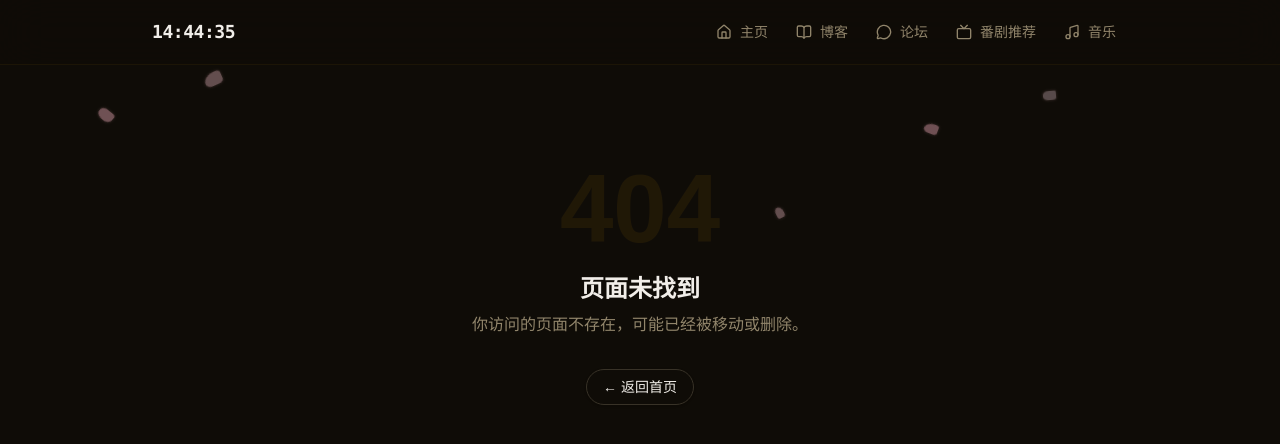
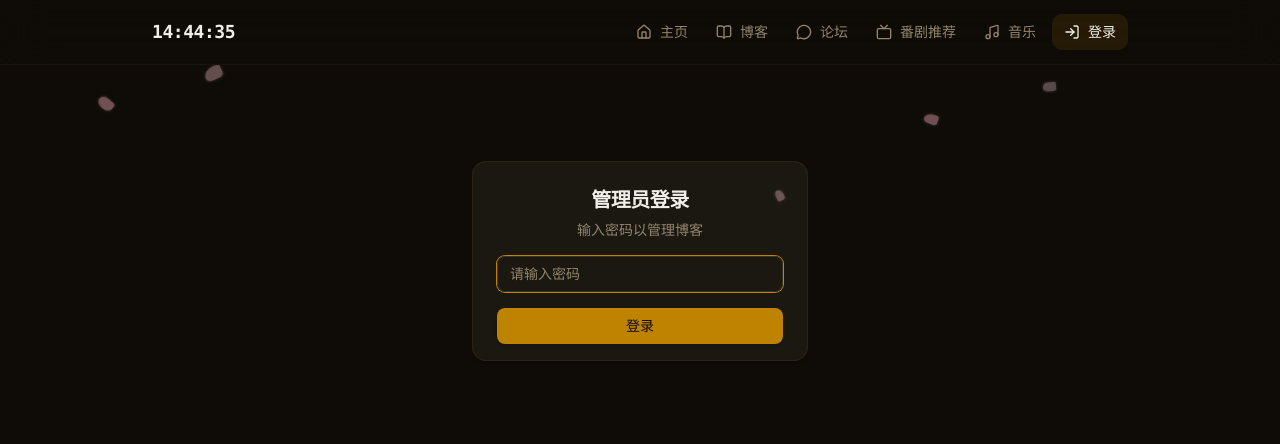
Before and after one commit to xdfqgg/page, a React (Vite) app: page /login in a window 1280 px wide. Before the commit this address had no page. Shown: the top 444 px of the page. Built offline with nearby package versions, Linux system fonts and the light colour scheme.

Commit message:
feat: admin login system

```diff
--- /dev/null
+++ b/src/contexts/AuthContext.tsx
@@ -0,0 +1,73 @@
+import {
+  createContext,
+  useContext,
+  useState,
+  type ReactNode,
+} from "react";
+
+/**
+ * AuthContext — 管理员认证状态管理
+ *
+ * 登录后 token 存 localStorage，刷新页面不丢失。
+ * 退出时清除 token。
+ */
+
+interface AuthState {
+  isLoggedIn: boolean;
+  token: string | null;
+  login: (password: string) => Promise<boolean>;
+  logout: () => void;
+}
+
+const AuthContext = createContext<AuthState | null>(null);
+
+export function AuthProvider({ children }: { children: ReactNode }) {
+  const [token, setToken] = useState<string | null>(() => {
+    return localStorage.getItem("admin_token");
+  });
+
+  const isLoggedIn = !!token;
+
+  /** 登录：POST /api/auth 验证密码 */
+  const login = async (password: string): Promise<boolean> => {
+    try {
+      const res = await fetch("/api/auth", {
+        method: "POST",
+        headers: { "Content-Type": "application/json" },
+        body: JSON.stringify({ password }),
+      });
+
+      if (!res.ok) {
+        const data = (await res.json()) as { error?: string };
+        throw new Error(data.error || "登录失败");
+      }
+
+      const data = (await res.json()) as { token: string };
+      localStorage.setItem("admin_token", data.token);
+      setToken(data.token);
+      return true;
+    } catch (err) {
+      console.error("登录失败:", err);
+      return false;
+    }
+  };
+
+  /** 退出 */
+  const logout = () => {
+    localStorage.removeItem("admin_token");
+    setToken(null);
+  };
+
+  return (
+    <AuthContext.Provider value={{ isLoggedIn, token, login, logout }}>
+      {children}
+    </AuthContext.Provider>
+  );
+}
+
+/** Hook：在组件中获取认证状态 */
+export function useAuth(): AuthState {
+  const ctx = useContext(AuthContext);
+  if (!ctx) throw new Error("useAuth 必须在 AuthProvider 内使用");
+  return ctx;
+}
--- a/src/layouts/Layout.tsx
+++ b/src/layouts/Layout.tsx
@@ -7,9 +7,12 @@ import {
   MessageCircle,
   Tv,
   Music,
+  LogIn,
+  LogOut,
   type LucideIcon,
 } from "lucide-react";
 import SakuraPetals from "@/components/SakuraPetals";
+import { useAuth } from "@/contexts/AuthContext";
 
 /**
  * Layout — 全局布局（暗色极简风格，参考 2x.nz）
@@ -63,6 +66,7 @@ function useClock() {
 
 export default function Layout() {
   const clock = useClock();
+  const { isLoggedIn, logout } = useAuth();
 
   return (
     <div className="min-h-screen bg-background text-foreground antialiased">
@@ -100,6 +104,32 @@ export default function Layout() {
                 {item.label}
               </NavLink>
             ))}
+
+            {/* ─── 登录/退出按钮 ─── */}
+            {isLoggedIn ? (
+              <button
+                onClick={logout}
+                className="inline-flex items-center gap-2 px-3 py-2 rounded-lg text-sm font-medium text-muted-foreground hover:text-foreground hover:bg-primary/5 transition-colors cursor-pointer"
+              >
+                <LogOut className="h-4 w-4" />
+                退出
+              </button>
+            ) : (
+              <NavLink
+                to="/login"
+                className={({ isActive }) =>
+                  cn(
+                    "inline-flex items-center gap-2 px-3 py-2 rounded-lg text-sm font-medium transition-colors",
+                    isActive
+                      ? "bg-primary/12 text-foreground"
+                      : "text-muted-foreground hover:text-foreground hover:bg-primary/5"
+                  )
+                }
+              >
+                <LogIn className="h-4 w-4" />
+                登录
+              </NavLink>
+            )}
           </nav>
         </div>
       </header>
--- a/src/main.tsx
+++ b/src/main.tsx
@@ -1,6 +1,7 @@
 import { StrictMode } from "react";
 import { createRoot } from "react-dom/client";
 import { BrowserRouter, Routes, Route } from "react-router";
+import { AuthProvider } from "./contexts/AuthContext";
 import "./index.css";
 import Layout from "./layouts/Layout";
 import Home from "./pages/Home";
@@ -9,6 +10,7 @@ import PostPage from "./pages/Post";
 import Forum from "./pages/Forum";
 import Anime from "./pages/Anime";
 import Music from "./pages/Music";
+import Login from "./pages/Login";
 import About from "./pages/About";
 import AnimeDemo from "./pages/AnimeDemo";
 import NotFound from "./pages/NotFound";
@@ -16,44 +18,36 @@ import NotFound from "./pages/NotFound";
 /**
  * main.tsx — 应用入口
  *
- * ─── 路由结构 ───
- *
- *   /             → Layout > Home（Landing Page）
- *   /blog         → Layout > Blog（博客列表）
- *   /forum        → Layout > Forum（论坛）
- *   /ai-art       → Layout > AiArt（AI 绘图）
- *   /about        → Layout > About
- *   /anime-demo   → Layout > AnimeDemo
- *   /*            → Layout > NotFound（404）
- *
- * 所有页面共享 Layout 组件（导航栏 + 暗色背景）。
+ * 路由：
+ *   /             → 首页
+ *   /blog         → 博客列表
+ *   /blog/:slug   → 文章详情
+ *   /forum        → 论坛
+ *   /anime        → 番剧推荐
+ *   /music        → 音乐
+ *   /login        → 管理员登录
+ *   /*            → 404
  */
 
 createRoot(document.getElementById("root")!).render(
   <StrictMode>
-    {/* basename: GitHub Pages 部署路径。本地 dev 时为空，构建时为 '/-/' */}
+    <AuthProvider>
       <BrowserRouter basename={import.meta.env.BASE_URL}>
         <Routes>
           <Route path="/" element={<Layout />}>
-          {/* 首页：Landing Page */}
             <Route index element={<Home />} />
-          {/* 博客列表页 + 文章详情 */}
             <Route path="blog" element={<Blog />} />
             <Route path="blog/:slug" element={<PostPage />} />
-          {/* 论坛页 */}
             <Route path="forum" element={<Forum />} />
-          {/* 番剧推荐页 */}
             <Route path="anime" element={<Anime />} />
-          {/* 音乐页 */}
             <Route path="music" element={<Music />} />
-          {/* 关于页 */}
+            <Route path="login" element={<Login />} />
             <Route path="about" element={<About />} />
-          {/* animejs 动画教学 Demo */}
             <Route path="anime-demo" element={<AnimeDemo />} />
-          {/* 404 兜底：匹配所有未定义的路径 */}
             <Route path="*" element={<NotFound />} />
           </Route>
         </Routes>
       </BrowserRouter>
+    </AuthProvider>
   </StrictMode>
 );
--- /dev/null
+++ b/src/pages/Login.tsx
@@ -0,0 +1,62 @@
+import { useState } from "react";
+import { useNavigate } from "react-router";
+import { Button } from "@/components/ui/button";
+import { Input } from "@/components/ui/input";
+import { Card, CardHeader, CardTitle, CardDescription, CardContent } from "@/components/ui/card";
+import { useAuth } from "@/contexts/AuthContext";
+
+/**
+ * Login — 管理员登录页面
+ */
+export default function Login() {
+  const { login } = useAuth();
+  const navigate = useNavigate();
+  const [password, setPassword] = useState("");
+  const [error, setError] = useState("");
+  const [loading, setLoading] = useState(false);
+
+  const handleSubmit = async (e: React.FormEvent) => {
+    e.preventDefault();
+    if (!password.trim()) return;
+
+    setLoading(true);
+    setError("");
+
+    const ok = await login(password);
+    setLoading(false);
+
+    if (ok) {
+      navigate("/");
+    } else {
+      setError("密码错误，请重试");
+    }
+  };
+
+  return (
+    <div className="mx-auto max-w-sm px-6 py-24">
+      <Card className="border-primary/[0.1] bg-card">
+        <CardHeader className="text-center">
+          <CardTitle className="text-xl">管理员登录</CardTitle>
+          <CardDescription>输入密码以管理博客</CardDescription>
+        </CardHeader>
+        <CardContent>
+          <form onSubmit={handleSubmit} className="space-y-4">
+            <Input
+              type="password"
+              placeholder="请输入密码"
+              value={password}
+              onChange={(e) => setPassword(e.target.value)}
+              autoFocus
+            />
+            {error && (
+              <p className="text-sm text-destructive">{error}</p>
+            )}
+            <Button type="submit" className="w-full" disabled={loading}>
+              {loading ? "验证中..." : "登录"}
+            </Button>
+          </form>
+        </CardContent>
+      </Card>
+    </div>
+  );
+}
```
Also changed, not shown: 1 other file (tests, documents, lock files or other folders). Lines whose indentation alone changed are shown as unchanged.
